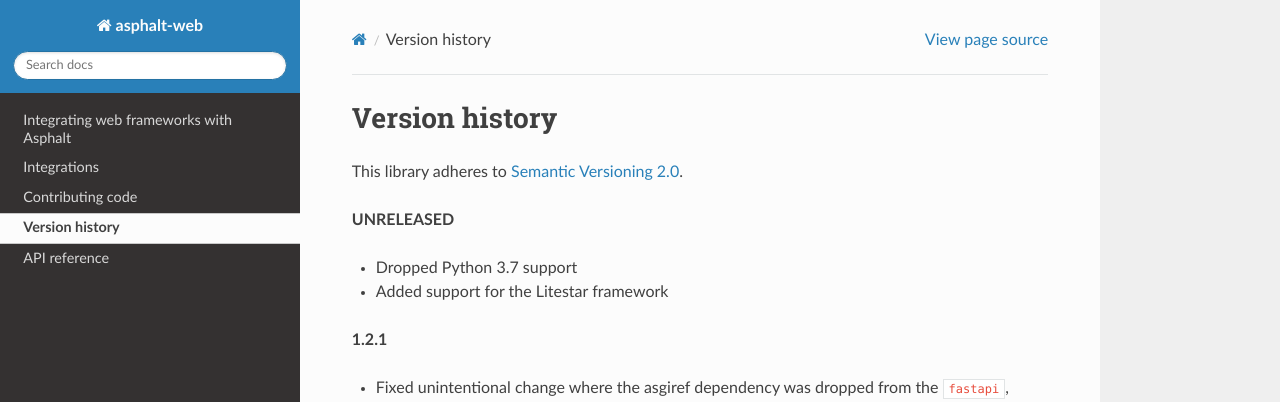
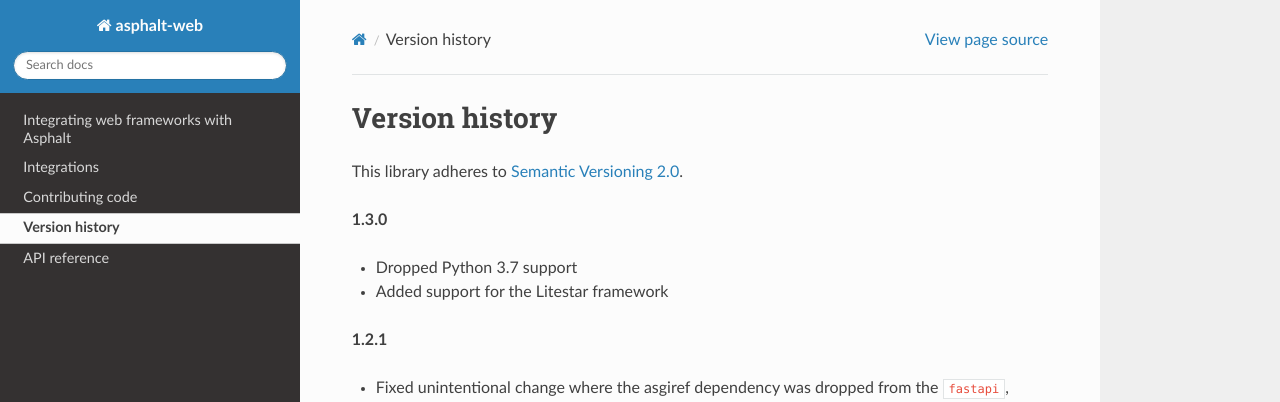
Before and after one commit to asphalt-framework/asphalt-web, a Sphinx documentation site: the page built from docs/versionhistory.rst, in a window 1280 px wide and 929 px high. Shown: the top 402 px of the window. Built offline with Sphinx 7.4.7 and the Read the Docs theme 2.0.0, drawn with Linux system fonts in a browser that asks for light colours; the version number could not be read and is left out.

Commit message:
Bumped up the version

```diff
--- a/docs/versionhistory.rst
+++ b/docs/versionhistory.rst
@@ -3,7 +3,7 @@ Version history
 
 This library adheres to `Semantic Versioning 2.0 <http://semver.org/>`_.
 
-**UNRELEASED**
+**1.3.0**
 
 - Dropped Python 3.7 support
 - Added support for the Litestar framework
```
